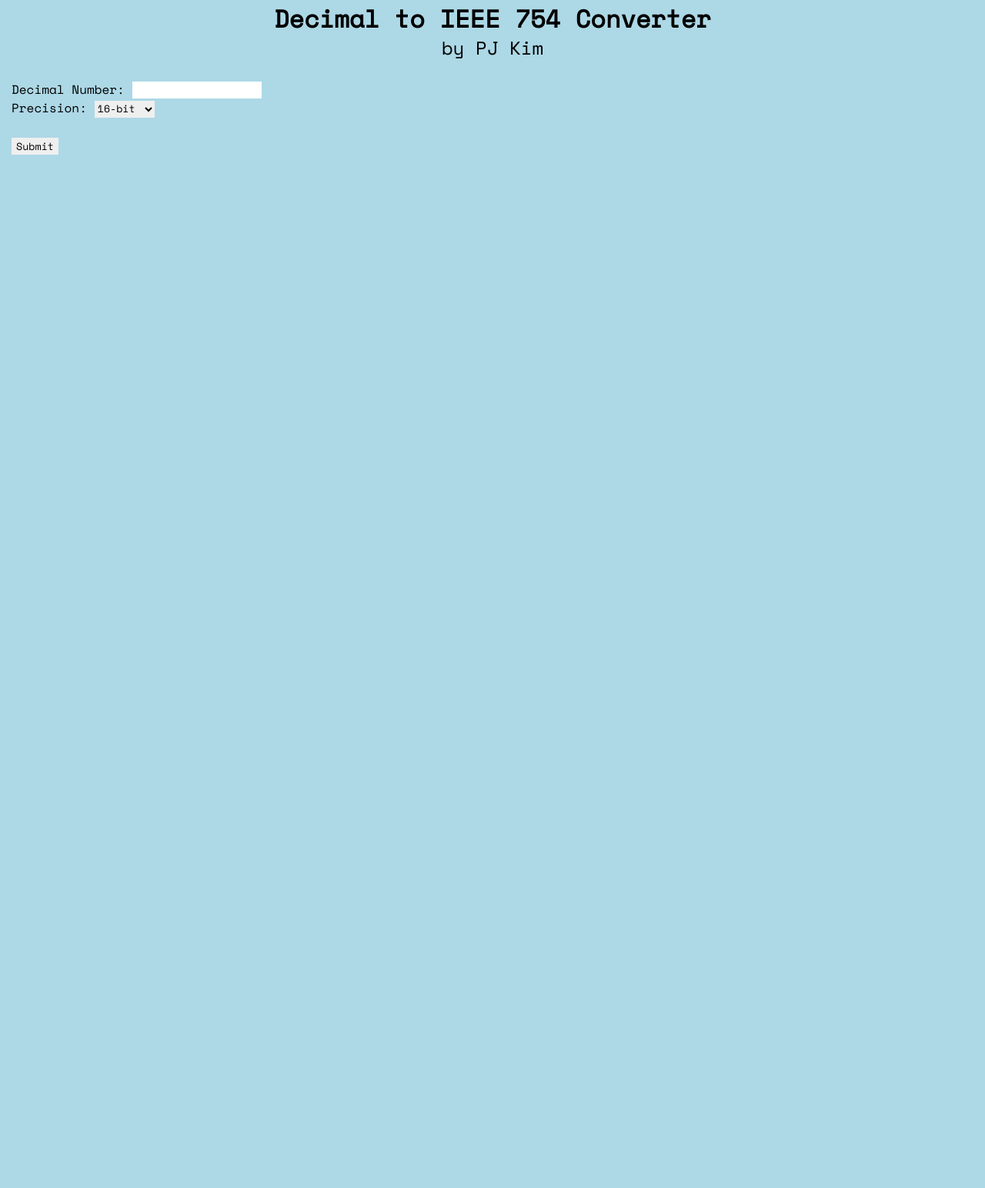
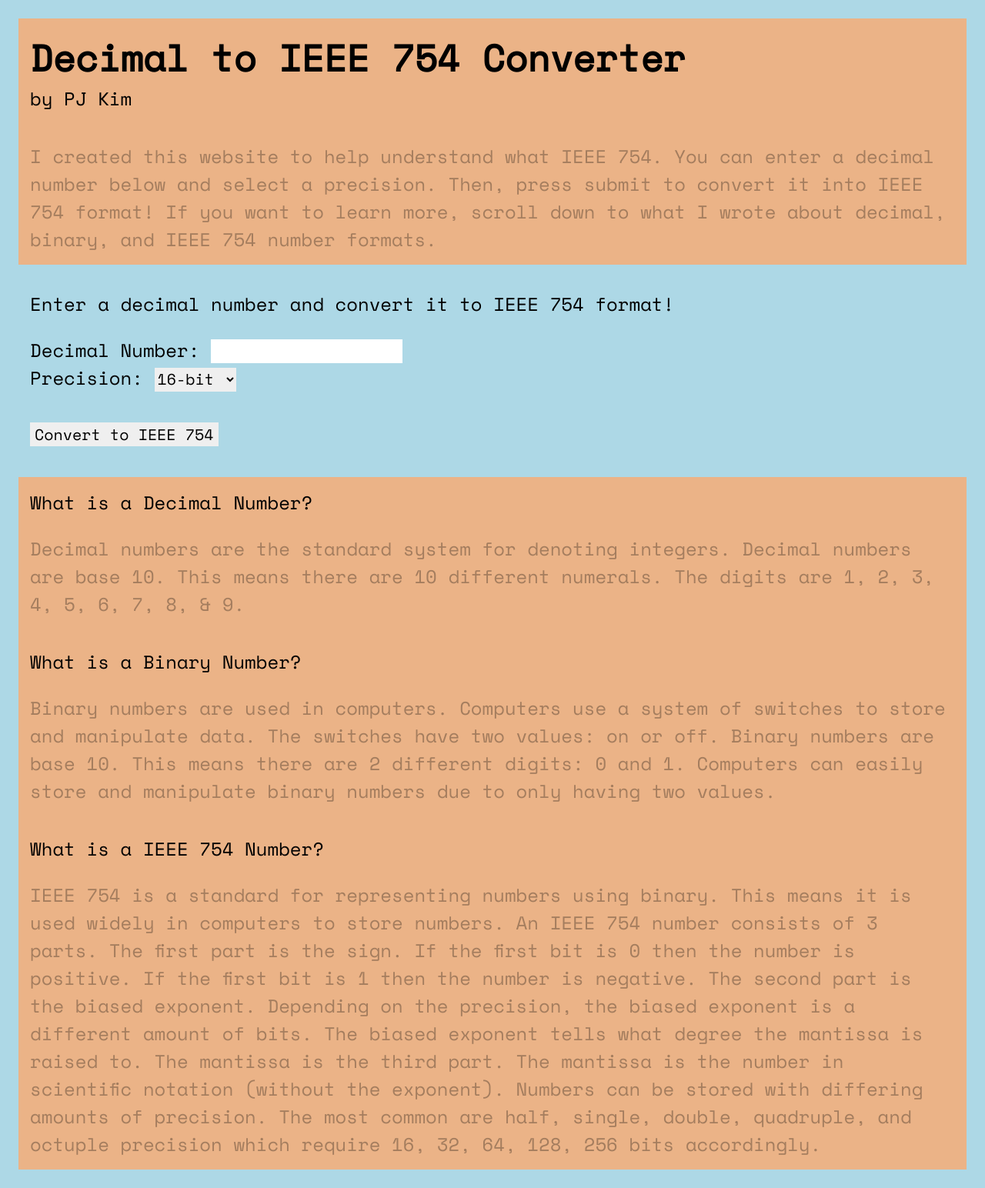
Before and after one commit to PJ1229/Decimal_to_IEEE754_Converter, a Flask app: page / in a window 1280 px wide. Shown: the whole page at 77% size. Before the commit the page ends 201 px from the top, so only its background shows below. Run offline with Flask 3, Linux system fonts and the light colour scheme.

Commit message:
polished website

```diff
--- a/app.py
+++ b/app.py
@@ -63,8 +63,12 @@ def binary_to_ieee754(sign, binary, precision='double'):
         exponent_bits = 15
         mantissa_bits = 112
         exponent_bias = 16383
+    elif precision == 'oct':  # 256-bit (new precision)
+        exponent_bits = 19
+        mantissa_bits = 236
+        exponent_bias = 262143  # 2^(19-1) - 1
     else:
-        raise ValueError("Precision must be 'half', 'single', 'double', or 'quad'")
+        raise ValueError("Precision must be 'half', 'single', 'double', 'quad', or 'oct'")
 
     # normalize binary string
     if '.' in binary:
@@ -96,8 +100,11 @@ def binary_to_ieee754(sign, binary, precision='double'):
 
 
 @app.route('/', methods=['GET', 'POST'])
+@app.route('/', methods=['GET', 'POST'])
+@app.route('/', methods=['GET', 'POST'])
 def index():
-    result = None
+    result_description = None
+    ieee754_number = None  # Separate variable for the IEEE 754 number
     if request.method == 'POST':
         # request data
         decimal = float(request.form['decimal'])
@@ -112,25 +119,29 @@ def index():
         # returns data based on precision type
         if precision == 16:
             binary = decimal_to_binary(decimal, 11)  # 1 bit for sign + 5 bits for exponent + 10 bits for mantissa
-            ieee754 = binary_to_ieee754(sign, binary, precision='half')
-            result = f"The conversion of {request.form['decimal']} in decimal to IEEE 754 with half precision is {ieee754}"
+            ieee754_number = binary_to_ieee754(sign, binary, precision='half')
+            result_description = f"The conversion of {request.form['decimal']} in decimal to IEEE 754 with half precision is:"
         elif precision == 32:
             binary = decimal_to_binary(decimal, 24)  # 1 bit for sign + 8 bits for exponent + 23 bits for mantissa
-            ieee754 = binary_to_ieee754(sign, binary, precision='single')
-            result = f"The conversion of {request.form['decimal']} in decimal to IEEE 754 with single precision is {ieee754}"
+            ieee754_number = binary_to_ieee754(sign, binary, precision='single')
+            result_description = f"The conversion of {request.form['decimal']} in decimal to IEEE 754 with single precision is:"
         elif precision == 64:
             binary = decimal_to_binary(decimal, 53)  # 1 bit for sign + 11 bits for exponent + 52 bits for mantissa
-            ieee754 = binary_to_ieee754(sign, binary, precision='double')
-            result = f"The conversion of {request.form['decimal']} in decimal to IEEE 754 with double precision is {ieee754}"
+            ieee754_number = binary_to_ieee754(sign, binary, precision='double')
+            result_description = f"The conversion of {request.form['decimal']} in decimal to IEEE 754 with double precision is:"
         elif precision == 128:
             binary = decimal_to_binary(decimal, 113)  # 1 bit for sign + 15 bits for exponent + 112 bits for mantissa
-            ieee754 = binary_to_ieee754(sign, binary, precision='quad')
-            result = f"The conversion of {request.form['decimal']} in decimal to IEEE 754 with quad precision is {ieee754}"
+            ieee754_number = binary_to_ieee754(sign, binary, precision='quad')
+            result_description = f"The conversion of {request.form['decimal']} in decimal to IEEE 754 with quad precision is:"
+        elif precision == 256:
+            binary = decimal_to_binary(decimal, 237)  # 1 bit for sign + 19 bits for exponent + 236 bits for mantissa
+            ieee754_number = binary_to_ieee754(sign, binary, precision='oct')
+            result_description = f"The conversion of {request.form['decimal']} in decimal to IEEE 754 with 256-bit precision is:"
         else:
-            result = "Invalid precision value. Use 16, 32, 64, or 128."
+            result_description = "Invalid precision value. Use 16, 32, 64, 128, or 256."
 
-    # renders the template
-    return render_template('index.html', result=result)
+    # renders the template with both results
+    return render_template('index.html', result_description=result_description, ieee754_number=ieee754_number)
 
 if __name__ == '__main__':
     app.run(debug=False)
--- a/templates/index.html
+++ b/templates/index.html
@@ -4,34 +4,47 @@
     <meta charset="UTF-8">
     <meta name="viewport" content="width=device-width, initial-scale=1.0">
     <title>Decimal to IEEE 754 Converter</title>
-</head>
 <body>
     <style>
         @font-face {
             font-family: space-mono;
-            src: url(SpaceMono-Regular.ttf);
+            src: url("{{ url_for('static', filename='fonts/SpaceMono-Regular.ttf') }}");
         }
-        body{
+        body {
             font-family: space-mono;
             background-color: lightblue;
-            margin: 0;
-            padding: 0;
-
+            margin: 24px;
+            font-size: 24px;
         }
-        select{
+        select {
             font-family: space-mono;
             border-radius: 0;
             border: 0;
+            font-size: 20px;
         }
-        input{
+        input {
             font-family: space-mono;
             border-radius: 0;
             border: 0;
+            font-size: 20px;
         }
     </style>
-    <h1 style="width: 100%; text-align: center; margin: 0;">Decimal to IEEE 754 Converter</h1>
-    <p style="width: 100%; text-align: center; margin-top: -4px; font-size: 24px;">by PJ Kim</p>
-    <form style="margin: 15px;" action="/" method="post">
+
+    <div style="background-color: #ebb387;">
+        <h1 style="padding: 15px; margin: 0; font-size: 48px;">Decimal to IEEE 754 Converter</h1>
+        <p style="padding: 15px; margin-top: -30px;">by PJ Kim</p>
+        <p style="padding: 15px; margin-top: -15px; color: #a47d5e">
+            I created this website to help understand what IEEE 754.
+            You can enter a decimal number below and select a precision.
+            Then, press submit to convert it into IEEE 754 format!
+            If you want to learn more, scroll down to what I wrote about decimal, binary, and IEEE 754 number formats.
+        </p>
+    </div>
+
+    <div style="padding: 15px; margin-top: -30px;">
+        <form action="/" method="post">
+            <p>Enter a decimal number and convert it to IEEE 754 format!</p>
+
             <label for="decimal">Decimal Number:</label>
             <input type="text" inputmode="decimal" pattern="-?[0-9]*[.,]?[0-9]+" id="decimal" name="decimal" step="any" required><br>
 
@@ -41,15 +54,56 @@
                 <option value="32">32-bit</option>
                 <option value="64">64-bit</option>
                 <option value="128">128-bit</option>
+                <option value="256">256-bit</option>
             </select><br>
             <br>
-        <input type="submit" value="Submit">
+            <input type="submit" value="Convert to IEEE 754">
         </form>
 
-    {% if result %}
-    <div class="result">
-        {{ result }}
+        {% if result_description %}
+        <div class="result" style="word-wrap: break-word; color: #5e9aa4; margin-top: 15px;">
+            <p>{{ result_description }}</p>
+            {% if ieee754_number %}
+                <p style="font-size: 48px; margin-top: -15px;">{{ ieee754_number }}</p>
+            {% endif %}
         </div>
         {% endif %}
+    </div>
+
+    <div style="background-color: #ebb387;">
+        <p style="padding-left: 15px; padding-right: 15px; padding-top: 15px;">What is a Decimal Number?</p>
+        <p style="padding-left: 15px; padding-right: 15px; color: #a47d5e">
+            Decimal numbers are the standard system for denoting integers.
+            Decimal numbers are base 10.
+            This means there are 10 different numerals.
+            The digits are 1, 2, 3, 4, 5, 6, 7, 8, & 9.
+        </p>
+        <p style="padding-left: 15px; padding-right: 15px; padding-top: 15px;">What is a Binary Number?</p>
+        <p style="padding-left: 15px; padding-right: 15px; color: #a47d5e">
+            Binary numbers are used in computers.
+            Computers use a system of switches to store and manipulate data.
+            The switches have two values: on or off.
+            Binary numbers are base 10.
+            This means there are 2 different digits: 0 and 1.
+            Computers can easily store and manipulate binary numbers due to only having two values.
+        </p>
+        <p style="padding-left: 15px; padding-right: 15px; padding-top: 15px;">What is a IEEE 754 Number?</p>
+        <p style="padding-left: 15px; padding-right: 15px; padding-bottom: 15px; color: #a47d5e">
+            IEEE 754 is a standard for representing numbers using binary.
+            This means it is used widely in computers to store numbers.
+            An IEEE 754 number consists of 3 parts.
+            The first part is the sign.
+            If the first bit is 0 then the number is positive.
+            If the first bit is 1 then the number is negative.
+            The second part is the biased exponent.
+            Depending on the precision, the biased exponent is a different amount of bits.
+            The biased exponent tells what degree the mantissa is raised to.
+            The mantissa is the third part.
+            The mantissa is the number in scientific notation (without the exponent).
+            Numbers can be stored with differing amounts of precision.
+            The most common are half, single, double, quadruple, and octuple precision which require 16, 32, 64, 128, 256 bits accordingly.
+        </p>
+    </div>
+
 </body>
 </html>
```
Also changed, not shown: static/css/styles.css (added, +21 -0 lines), static/fonts/SpaceMono-Bold.ttf (renamed from templates/SpaceMono-Bold.ttf), static/fonts/SpaceMono-BoldItalic.ttf (renamed from templates/SpaceMono-BoldItalic.ttf), static/fonts/SpaceMono-Italic.ttf (renamed from templates/SpaceMono-Italic.ttf), static/fonts/SpaceMono-Regular.ttf (renamed from templates/SpaceMono-Regular.ttf), 1 other file. Lines whose indentation alone changed are shown as unchanged.
